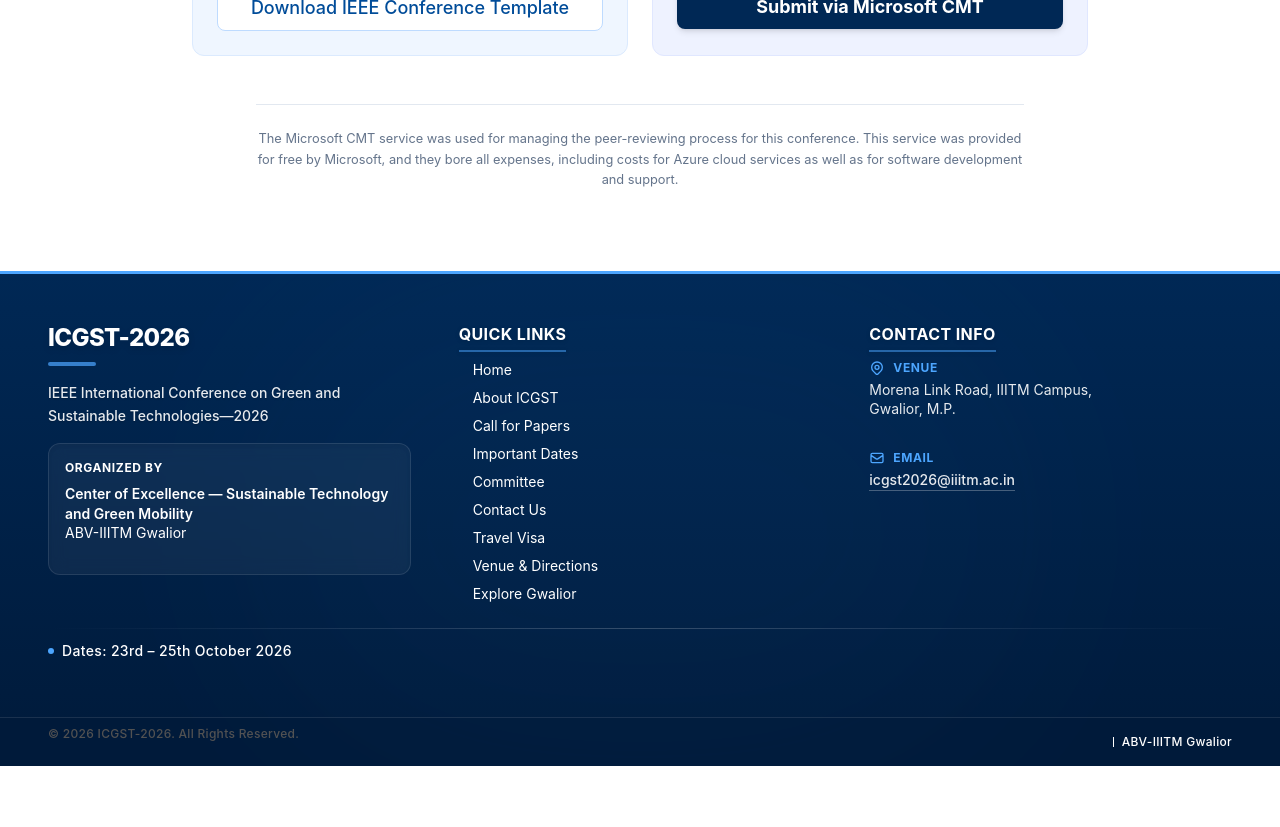
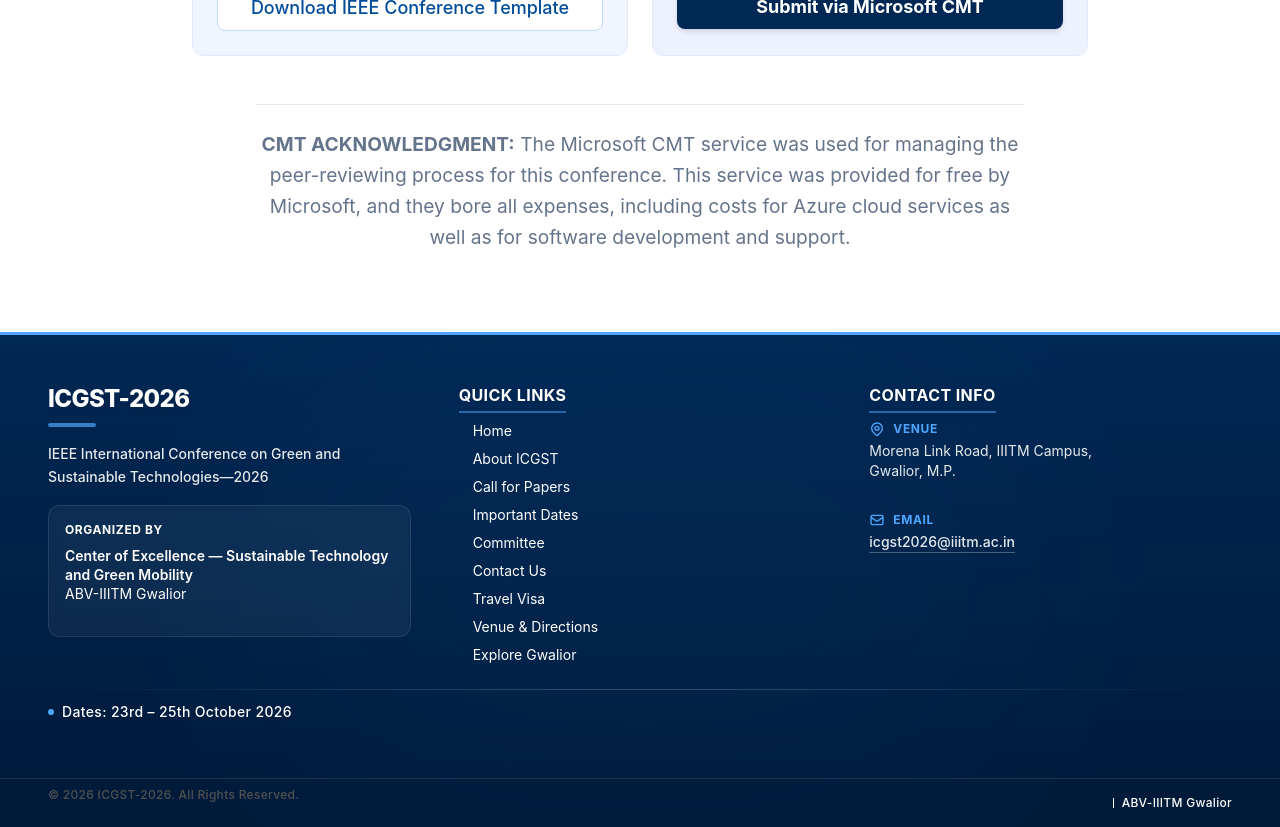
Before and after one commit to SK8-infi/ICGST-2026, a React (Vite) app: page /call-for-papers/guidelines in a window 1280 px wide. Shown: the part 1720-2547 px from the top of the page. Before the commit the page ends 2486 px from the top, so only its background shows below. Built offline with nearby package versions, Linux system fonts and the light colour scheme.

Commit message:
Add CMT ack

```diff
--- a/src/pages/SubmissionGuidelinesPage.jsx
+++ b/src/pages/SubmissionGuidelinesPage.jsx
@@ -84,7 +84,7 @@
                     <div
                         className="mt-10 pt-6 border-t border-slate-200 max-w-3xl mx-auto"
                         dangerouslySetInnerHTML={{
-                            __html: '<p style="text-align:center;font-size:0.8rem;color:#64748b;line-height:1.6;margin:0;">The Microsoft CMT service was used for managing the peer-reviewing process for this conference. This service was provided for free by Microsoft, and they bore all expenses, including costs for Azure cloud services as well as for software development and support.</p>'
+                            __html: '<p style="text-align:center;font-size:1.2rem;color:#64748b;line-height:1.6;margin:0;"><strong>CMT ACKNOWLEDGMENT:</strong> The Microsoft CMT service was used for managing the peer-reviewing process for this conference. This service was provided for free by Microsoft, and they bore all expenses, including costs for Azure cloud services as well as for software development and support.</p>'
                         }}
                     />
 
```
